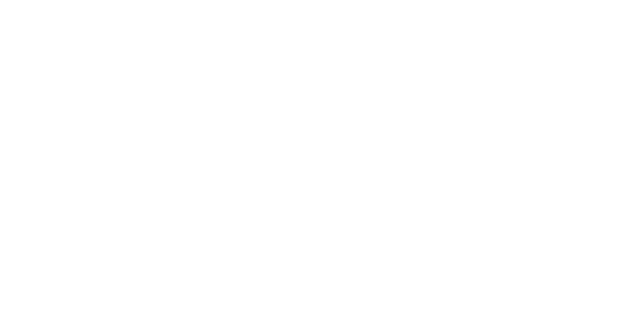
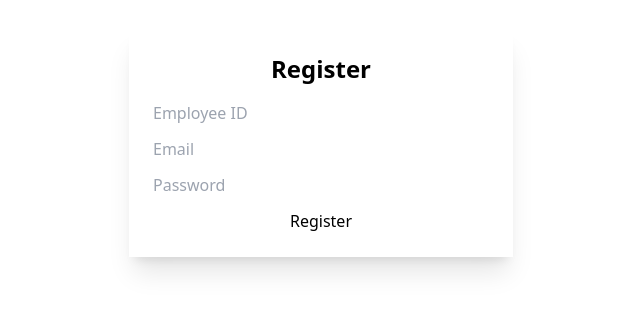
Before and after one commit to AHG-BSCS/project-hitech, a React (Vite) app: page /register in a window 1280 px wide. Before the commit this address had no page. Shown: the part 257-568 px from the top of the page, without its empty margins (319-959 px from the left). Built offline with nearby package versions, Linux system fonts and the light colour scheme.

Commit message:
Utilization of firebase for login and user creation.

```diff
--- a/package.json
+++ b/package.json
@@ -13,6 +13,7 @@
   "dependencies": {
     "daisyui": "^5.0.43",
     "del-cli": "^6.0.0",
+    "firebase": "^11.9.1",
     "javascript-obfuscator": "^4.1.1",
     "react": "^19.1.0",
     "react-dom": "^19.1.0",
--- a/src/App.jsx
+++ b/src/App.jsx
@@ -1,7 +1,14 @@
 import { BrowserRouter as Router, Routes, Route } from 'react-router-dom';
 import Login from './pages/Login';
 import Dashboard from './pages/Dashboard';
+import Register from './pages/Register';
 import ProtectedRoute from './components/ProtectedRoute';
+import { Navigate } from 'react-router-dom';
+
+const PrivateRoute = ({ children }) => {
+  const isAuthenticated = localStorage.getItem('isAuthenticated') === 'true';
+  return isAuthenticated ? children : <Navigate to="/" />;
+};
 
 function App() {
   return (
@@ -16,6 +23,7 @@ function App() {
             </ProtectedRoute>
           }
         />
+        <Route path="/register" element={<Register />} />
       </Routes>
     </Router>
   );
--- /dev/null
+++ b/src/firebase.js
@@ -0,0 +1,22 @@
+// Import the functions you need from the SDKs you need
+import { initializeApp } from "firebase/app";
+import { getAuth } from 'firebase/auth';
+import { getFirestore } from 'firebase/firestore';
+// TODO: Add SDKs for Firebase products that you want to use
+// https://firebase.google.com/docs/web/setup#available-libraries
+
+// Your web app's Firebase configuration
+const firebaseConfig = {
+  apiKey: "AIzaSyC-X14Ej9I4e7JRKKPhMGP39HIDa3R2RUs",
+  authDomain: "hitech-81b48.firebaseapp.com",
+  projectId: "hitech-81b48",
+  storageBucket: "hitech-81b48.firebasestorage.app",
+  messagingSenderId: "92255126097",
+  appId: "1:92255126097:web:61e2cc5d5eba0ff9c6ee70"
+};
+
+// Initialize Firebase
+const app = initializeApp(firebaseConfig);
+
+export const auth = getAuth(app);
+export const db = getFirestore(app);
--- a/src/pages/Dashboard.jsx
+++ b/src/pages/Dashboard.jsx
@@ -1,10 +1,59 @@
 import React, { useState } from 'react';
+import { auth } from '../firebase';
+import { signOut } from 'firebase/auth';
+import { useEffect } from 'react';
+import { useNavigate } from 'react-router-dom';
 
 export default function Dashboard() {
+  const navigate = useNavigate();
   const [section, setSection] = useState('dashboard');
+
+  useEffect(() => {
+    const unsubscribe = auth.onAuthStateChanged((user) => {
+      if (!user) {
+        navigate('/login');
+      }
+    });
+    return () => unsubscribe();
+  }, []);
 
   const renderContent = () => {
     switch (section) {
+      case 'settings':
+        return (
+          <section className="bg-white p-6 rounded-lg shadow-md border border-gray-300 h-[525px]">
+            <div className="flex justify-between items-center mb-4">
+              <h2 className="text-xl font-bold text-black">Settings</h2>
+            </div>
+          </section>
+        );
+      case 'users':
+        return (
+          <section className="bg-white p-6 rounded-lg shadow-md border border-gray-300 h-[525px]">
+            <div className="flex justify-between items-center mb-4">
+              <h2 className="text-xl font-bold text-black">Manage Users</h2>
+              <button className="w-full flex text-black text-left py-2 rounded-lg" onClick={() => navigate('/register')}>
+                Add User
+              </button>
+            </div>
+          </section>
+        );
+      case 'classes':
+        return (
+          <section className="bg-white p-6 rounded-lg shadow-md border border-gray-300 h-[525px]">
+            <div className="flex justify-between items-center mb-4">
+              <h2 className="text-xl font-bold text-black">Manage Classes</h2>
+            </div>
+          </section>
+        );
+      case 'grade':
+        return (
+          <section className="bg-white p-6 rounded-lg shadow-md border border-gray-300 h-[525px]">
+            <div className="flex justify-between items-center mb-4">
+              <h2 className="text-xl font-bold text-black">Manage Grades</h2>
+            </div>
+          </section>
+        );
       case 'student_info':
         return (
           <section className="bg-white p-6 rounded-lg shadow-md border border-gray-300 h-[525px]">
@@ -87,13 +136,14 @@ export default function Dashboard() {
     }
   };
 
-  const handleLogout = () => {
+  const handleLogout = async () => {
+    await signOut(auth);
     localStorage.removeItem('isAuthenticated');
     window.location.href = '/';
   };
 
-
   return (
+    <div>
       <div className="bg-blue-900 flex min-h-screen">
         <aside className="fixed top-5 left-5 bottom-5 text-white center flex flex-col">
           <div>
@@ -151,8 +201,8 @@ export default function Dashboard() {
           <div className="flex justify-between items-center bg-white">
             <h1 className="text-2xl font-bold text-black">Welcome to System</h1>
             <ul>
-            <li className="mb-2 text-black">LSPU ADMIN</li>
-            <select className="select select-sm w-full max-w-xs bg-white text-black">
+              <li className="mb-2 text-black">ADMIN</li>
+              <select className="select select-sm w-full max-w-xs bg-white shadow-md border border-gray-300 text-black">
                 <option disabled selected>—</option>
                 <option>Account Info</option>
                 <option>Records</option>
@@ -168,4 +218,6 @@ export default function Dashboard() {
       </div>
       </div>
     );
+    </div>
+  );
 }
--- a/src/pages/Login.jsx
+++ b/src/pages/Login.jsx
@@ -1,11 +1,14 @@
 import { useState, useEffect } from 'react';
 import { useNavigate } from 'react-router-dom';
+import { auth, db } from '../firebase';
+import { signInWithEmailAndPassword } from 'firebase/auth';
+import { collection, query, where, getDocs } from 'firebase/firestore';
 
 export default function Login() {
   const [form, setForm] = useState({ employeeId: '', password: '' });
-  const [showPassword, setShowPassword] = useState(false);
   const [loading, setLoading] = useState(false);
   const [errorMsg, setErrorMsg] = useState('');
+  const [showPassword, setShowPassword] = useState(false);
   const navigate = useNavigate();
 
   const handleChange = (e) => {
@@ -17,23 +20,34 @@ export default function Login() {
     setLoading(true);
     setErrorMsg('');
 
-    const { employeeId, password } = form;
+    try {
+      const q = query(collection(db, 'users'), where('employeeId', '==', form.employeeId));
+      const querySnapshot = await getDocs(q);
 
-    if (form.employeeId === 'admin' && form.password === 'admin') {
+      if (querySnapshot.empty) {
+        setErrorMsg('Employee ID not found.');
+        setLoading(false);
+        return;
+      }
+
+      const userDoc = querySnapshot.docs[0].data();
+      const email = userDoc.email;
+
+      await signInWithEmailAndPassword(auth, email, form.password);
+
       localStorage.setItem('isAuthenticated', 'true');
+      navigate('/dashboard');
+    } catch (error) {
+      console.error(error);
+      setErrorMsg('Invalid credentials.');
+    } finally {
       setLoading(false);
-      window.location.href = '/dashboard';
-    } else {
-      setLoading(false);
-      setErrorMsg('Invalid ID or password.');
     }
   };
 
   useEffect(() => {
     const isAuthenticated = localStorage.getItem('isAuthenticated') === 'true';
-    if (isAuthenticated) {
-      navigate('/dashboard');
-    }
+    if (isAuthenticated) navigate('/dashboard');
   }, []);
 
   return (
@@ -80,23 +94,16 @@ export default function Login() {
                 onClick={() => setShowPassword(!showPassword)}
                 className="absolute right-2 top-2"
               >
-                {/* Eye Icon Here */}
                 👁️
               </button>
             </div>
           </div>
 
-          {errorMsg && (
-            <div className="text-red-500 text-center mb-2">{errorMsg}</div>
-          )}
+          {errorMsg && <div className="text-red-500 text-center">{errorMsg}</div>}
 
           <div className="form-control mt-4">
             <button type="submit" className="btn btn-primary" disabled={loading}>
-              {loading ? (
-                <span className="loading loading-spinner"></span>
-              ) : (
-                'Login'
-              )}
+              {loading ? <span className="loading loading-spinner"></span> : 'Login'}
             </button>
           </div>
         </form>
--- /dev/null
+++ b/src/pages/Register.jsx
@@ -0,0 +1,93 @@
+import { useState } from 'react';
+import { auth, db } from '../firebase';
+import { createUserWithEmailAndPassword } from 'firebase/auth';
+import { collection, addDoc } from 'firebase/firestore';
+import { useNavigate } from 'react-router-dom';
+
+export default function Register() {
+  const [form, setForm] = useState({
+    email: '',
+    password: '',
+    employeeId: '',
+    role: 'admin',
+  });
+  const [errorMsg, setErrorMsg] = useState('');
+  const [loading, setLoading] = useState(false);
+  const navigate = useNavigate();
+
+  const handleChange = (e) => {
+    setForm({ ...form, [e.target.name]: e.target.value });
+  };
+
+  const handleRegister = async (e) => {
+    e.preventDefault();
+    setLoading(true);
+    setErrorMsg('');
+
+    try {
+      const userCredential = await createUserWithEmailAndPassword(
+        auth,
+        form.email,
+        form.password
+      );
+
+      const user = userCredential.user;
+
+      await addDoc(collection(db, 'users'), {
+        uid: user.uid,
+        email: form.email,
+        employeeId: form.employeeId,
+        role: form.role,
+      });
+
+      localStorage.setItem('isAuthenticated', 'true');
+      navigate('/dashboard');
+    } catch (error) {
+      console.error('Registration error:', error.message);
+      setErrorMsg(error.message);
+    } finally {
+      setLoading(false);
+    }
+  };
+
+  return (
+    <div className="min-h-screen flex items-center justify-center bg-base-200">
+      <div className="card w-full max-w-sm bg-white shadow-xl p-6">
+        <h2 className="text-2xl font-bold text-center mb-4">Register</h2>
+        <form onSubmit={handleRegister}>
+          <input
+            type="text"
+            name="employeeId"
+            placeholder="Employee ID"
+            className="input input-bordered w-full mb-3"
+            value={form.employeeId}
+            onChange={handleChange}
+            required
+          />
+          <input
+            type="email"
+            name="email"
+            placeholder="Email"
+            className="input input-bordered w-full mb-3"
+            value={form.email}
+            onChange={handleChange}
+            required
+          />
+          <input
+            type="password"
+            name="password"
+            placeholder="Password"
+            className="input input-bordered w-full mb-3"
+            value={form.password}
+            onChange={handleChange}
+            required
+          />
+          {errorMsg && <p className="text-red-500 text-sm mb-2">{errorMsg}</p>}
+          <button className="btn btn-primary w-full" type="submit" disabled={loading}>
+            {loading ? 'Registering...' : 'Register'}
+          </button>
+        </form>
+      </div>
+    </div>
+  );
+}
```
Also changed, not shown: 1 other file (tests, documents, lock files or other folders). Lines whose indentation alone changed are shown as unchanged.
